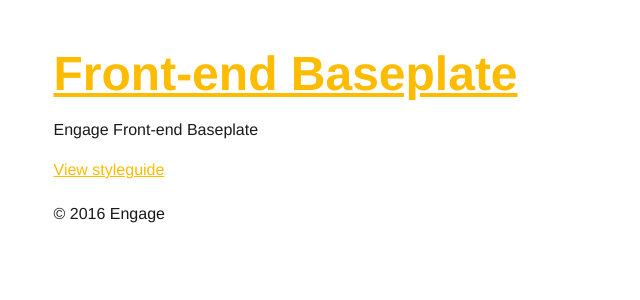
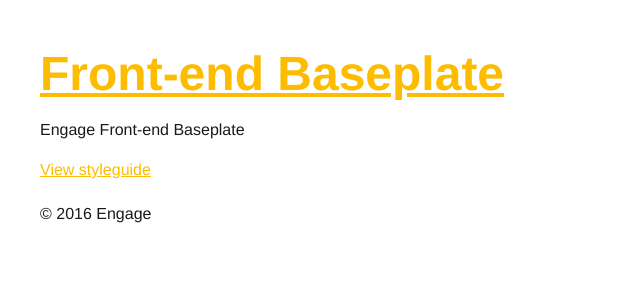
Before and after one commit to engageinteractive/core, a PHP site: page / in a window 1280 px wide. Shown: the top 300 px of the page, without its empty margins (0-640 px from the left). Run offline with PHP 8.4, Linux system fonts and the light colour scheme; style sheets or scripts are compiled from the project's sources; some libraries are stand-ins or nearby versions.

Commit message:
Adds page guttering variables and tidies up container module.

```diff
--- a/src/scss/_variables.scss
+++ b/src/scss/_variables.scss
@@ -112,6 +112,12 @@ example:
 $spacing-unit: 3rem;
 $spacing-unit--small: 2rem;
 $spacing-unit--large: 4rem;
+
+
+// page gutter
+$page-gutter: $spacing-unit--small;
+$page-gutter--tablet: $spacing-unit;
+$page-gutter--desktop: $spacing-unit--large;
 
 
 // grid
--- a/src/scss/module/_container.scss
+++ b/src/scss/module/_container.scss
@@ -1,14 +1,17 @@
 .container {
-	@include push--auto;
-	@include soft--sides($spacing-unit / 1.2);
+	@include push--sides($page-gutter);
 	position: relative;
 	max-width: $max-width;
 
-	@include mq('phablet') {
-		@include soft--sides($spacing-unit);
+	@include mq('tablet') {
+		@include push--sides($page-gutter--tablet);
 	}
 
-	@include mq('tablet') {
-		@include soft--sides($spacing-unit * 1.25);
+	@include mq('desktop') {
+		@include push--sides($page-gutter--desktop);
+	}
+
+	@include mq($max-width + ( strip-unit($page-gutter--desktop) * 10 * 2 )) {
+		@include push--auto;
 	}
 }
```
